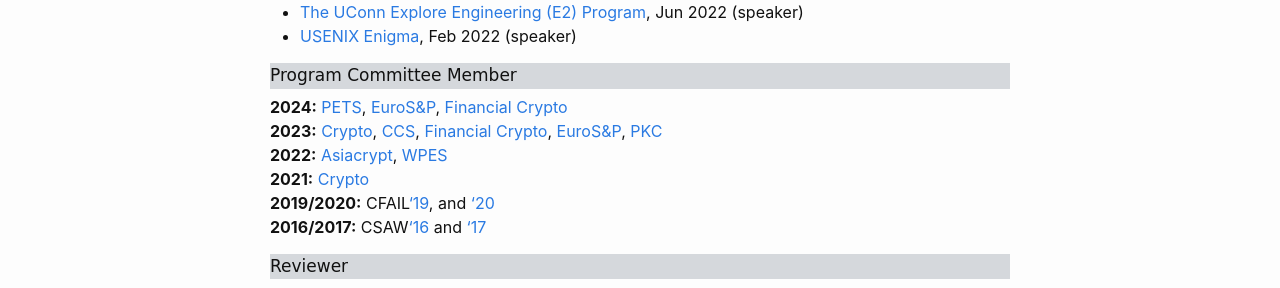
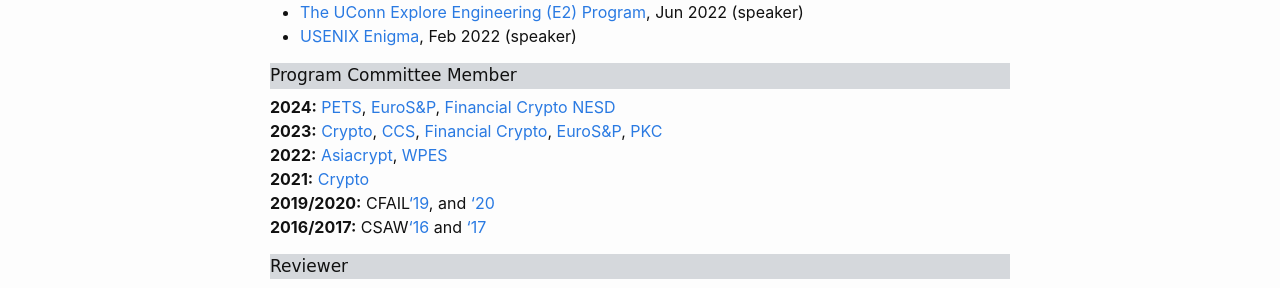
Before and after one commit to GhadaAlmashaqbeh/GhadaAlmashaqbeh.github.io, a Jekyll site: the page built from 03-talks.md, in a window 1280 px wide and 900 px high. Shown: the part 360-648 px from the top of the window. Built offline with Jekyll 4.4.1, drawn with Linux system fonts in a browser that asks for light colours.

Commit message:
edit talks

```diff
--- a/03-talks.md
+++ b/03-talks.md
@@ -21,7 +21,7 @@
 
 <div style="font-family: 'Comic Sans MS'; font-size:17px; background-color:rgb(213, 216, 220);margin-bottom:6px;">Program Committee Member</div>
 
-**2024:** [PETS](https://petsymposium.org/cfp24.php), [EuroS&P](https://eurosp2024.ieee-security.org/), [Financial Crypto](https://fc24.ifca.ai/) <br/>
+**2024:** [PETS](https://petsymposium.org/cfp24.php), [EuroS&P](https://eurosp2024.ieee-security.org/), [Financial Crypto](https://fc24.ifca.ai/) [NESD](https://cacc.engr.uconn.edu/nesd2024-engr-home/) <br/>
 **2023:** [Crypto](https://crypto.iacr.org/2023/), [CCS](https://www.sigsac.org/ccs/CCS2023/index.html), [Financial Crypto](https://fc23.ifca.ai/index.html), [EuroS&P](https://www.ieee-security.org/TC/EuroSP2023/), [PKC](https://pkc.iacr.org/2023/)  <br/>
 **2022:** [Asiacrypt](https://asiacrypt.iacr.org/2022/), [WPES](https://arc.encs.concordia.ca/wpes22/cfp.html) <br/>
 **2021:** [Crypto](https://crypto.iacr.org/2021/) <br/>
```
Also changed, not shown: 1 other file.
